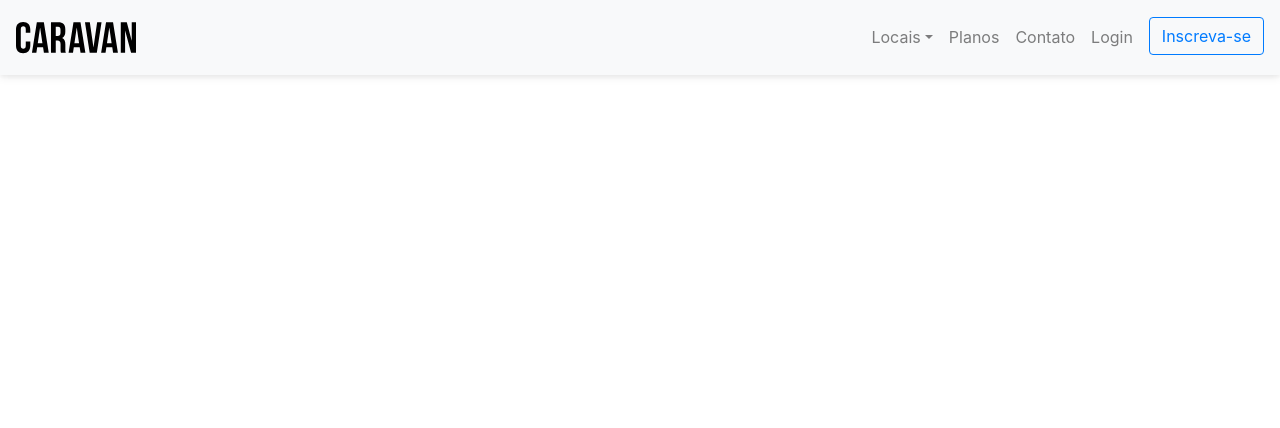
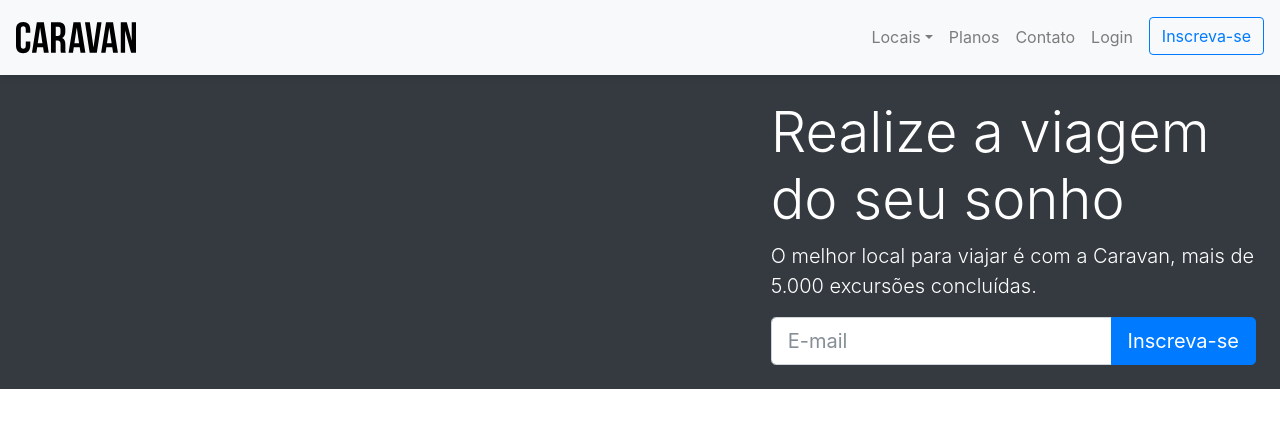
Before and after one commit to yuri-italo/caravan, a plain HTML site: page index.html in a window 1280 px wide. Drawn offline with Linux system fonts and the light colour scheme.

Commit message:
caravan - container fluid

```diff
--- a/css/style.css
+++ b/css/style.css
@@ -1,3 +1,7 @@
+body {
+  padding-top: 75px;
+}
+
 .box-shadow {
   box-shadow: 0 2px 4px 0 rgba(0, 0, 0, 0.05), 0 4px 8px 0 rgba(0, 0, 0, 0.05);
 }
--- a/index.html
+++ b/index.html
@@ -11,7 +11,9 @@
     <link rel="stylesheet" href="css/style.css" />
   </head>
   <body>
-    <nav class="navbar navbar-expand-md navbar-light bg-light fixed-top py-3 box-shadow">
+    <nav
+      class="navbar navbar-expand-md navbar-light bg-light fixed-top py-3 box-shadow"
+    >
       <a class="navbar-brand" href="./index.html">
         <img src="./img/caravan.svg" alt="Caravan" />
       </a>
@@ -62,6 +64,33 @@
         </ul>
       </div>
     </nav>
+    <section class="container-fluid">
+      <div class="row bg-dark text-white">
+        <div class="col-7"></div>
+        <div class="col-lg-5 p-4">
+          <h1 class="display-4">Realize a viagem do seu sonho</h1>
+          <p class="lead">
+            O melhor local para viajar é com a Caravan, mais de 5.000 excursões
+            concluídas.
+          </p>
+          <form action="">
+            <div class="input-group input-group-lg">
+              <input
+                type="text"
+                class="form-control"
+                placeholder="E-mail"
+                aria-label="E-mail"
+              />
+              <span class="input-group-btn">
+                <button class="btn btn-primary" type="button">
+                  Inscreva-se
+                </button>
+              </span>
+            </div>
+          </form>
+        </div>
+      </div>
+    </section>
     <script type="text/javascript" src="js/jquery-3.2.1.slim.min.js"></script>
     <script type="text/javascript" src="js/popper.min.js"></script>
     <script type="text/javascript" src="js/bootstrap.js"></script>
```
